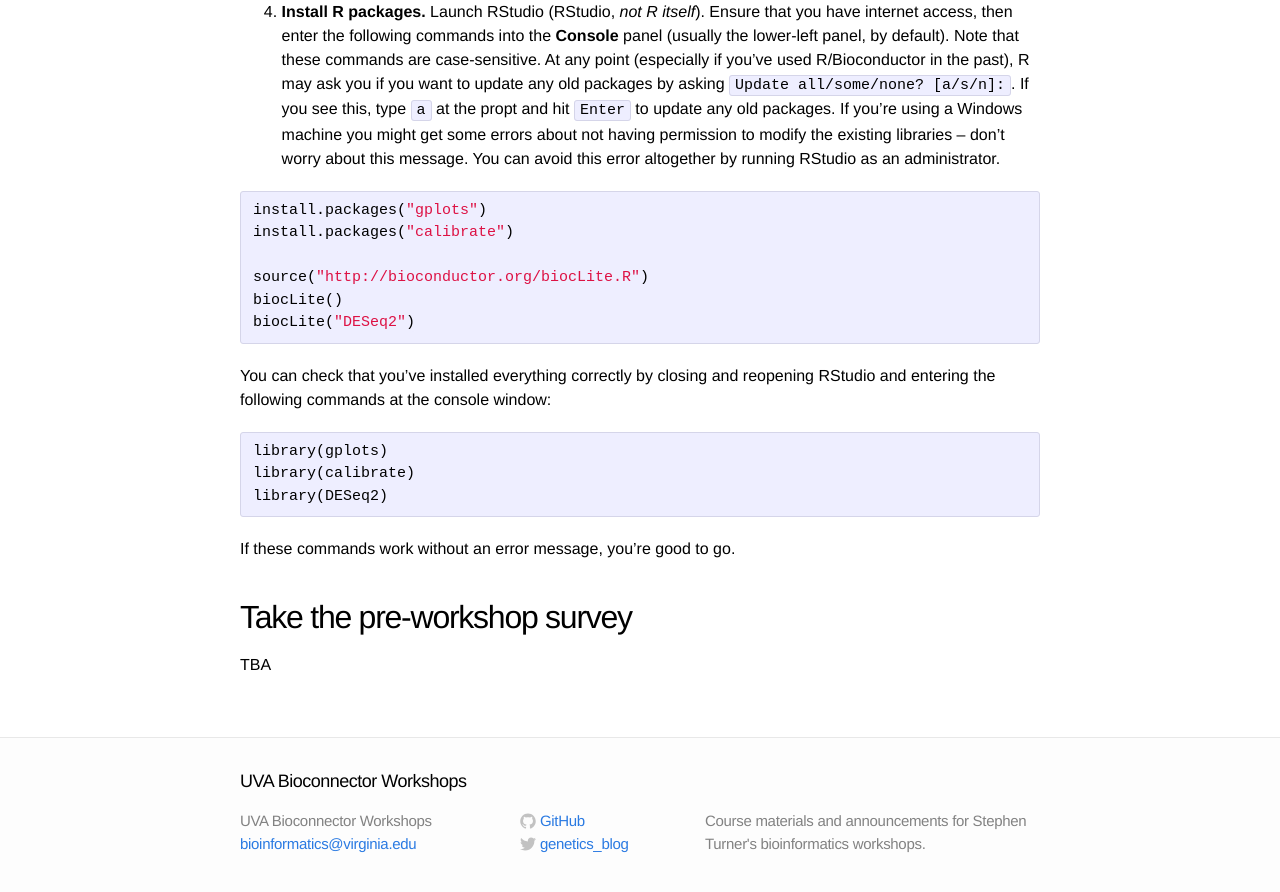
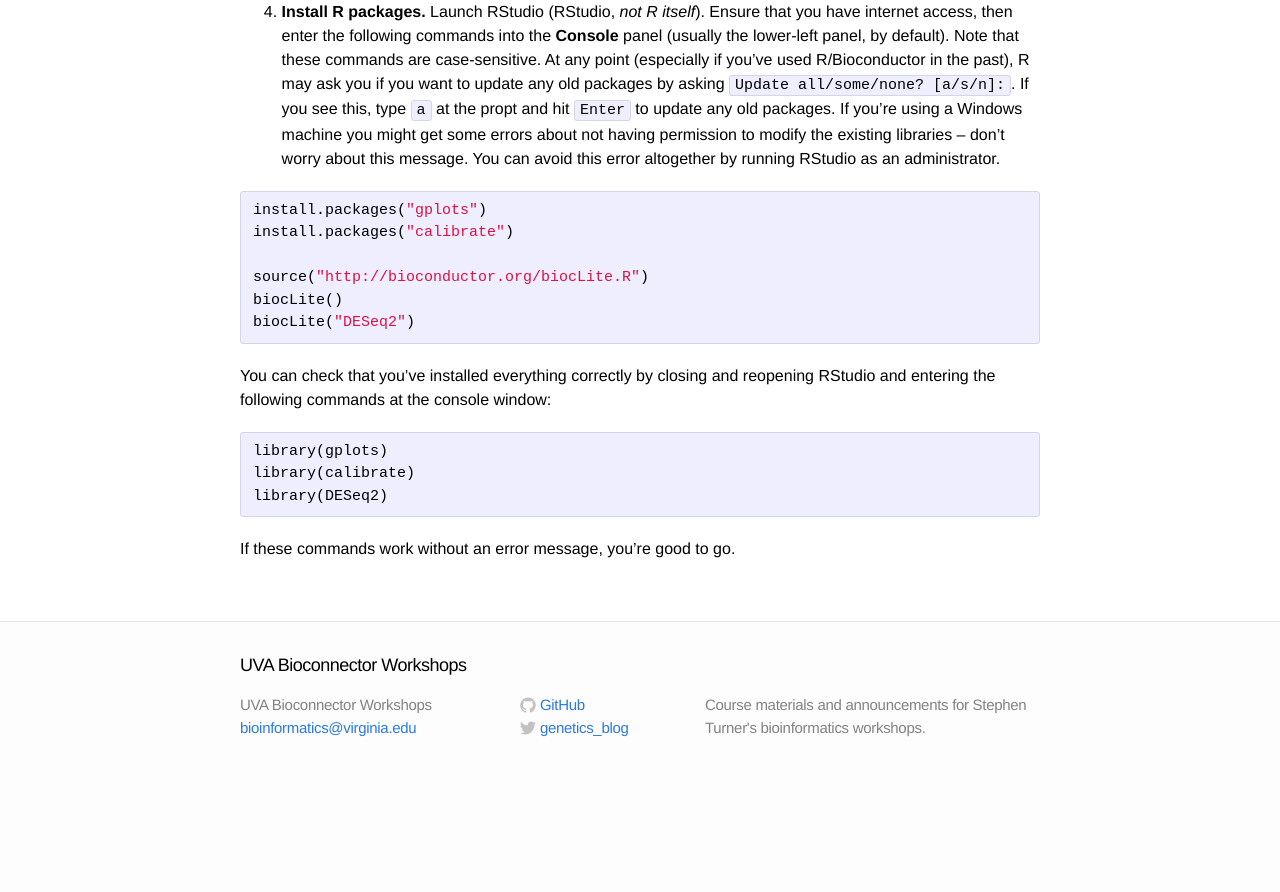
Before and after one commit to bioconnector/workshops2015, a Jekyll site: the page built from lessons/rnaseq-1day/index.md, in a window 1280 px wide and 900 px high, scrolled down 3456 px. Shown: the top 892 px of the window. Built offline with Jekyll 4.4.1, drawn with Linux system fonts in a browser that asks for light colours; Markdown is read by kramdown in place of the engine named in the settings; after the commit the page ends 4240 px from its top, so only the background shows below that.

Commit message:
no survey in rna-seq course

```diff
--- a/lessons/rnaseq-1day/index.md
+++ b/lessons/rnaseq-1day/index.md
@@ -90,7 +90,3 @@ Setup checklist:
 ### Software setup, part II: R and RStudio
 
 {% include setup-r.md %}
-
-## Take the pre-workshop survey
-
-TBA
```
